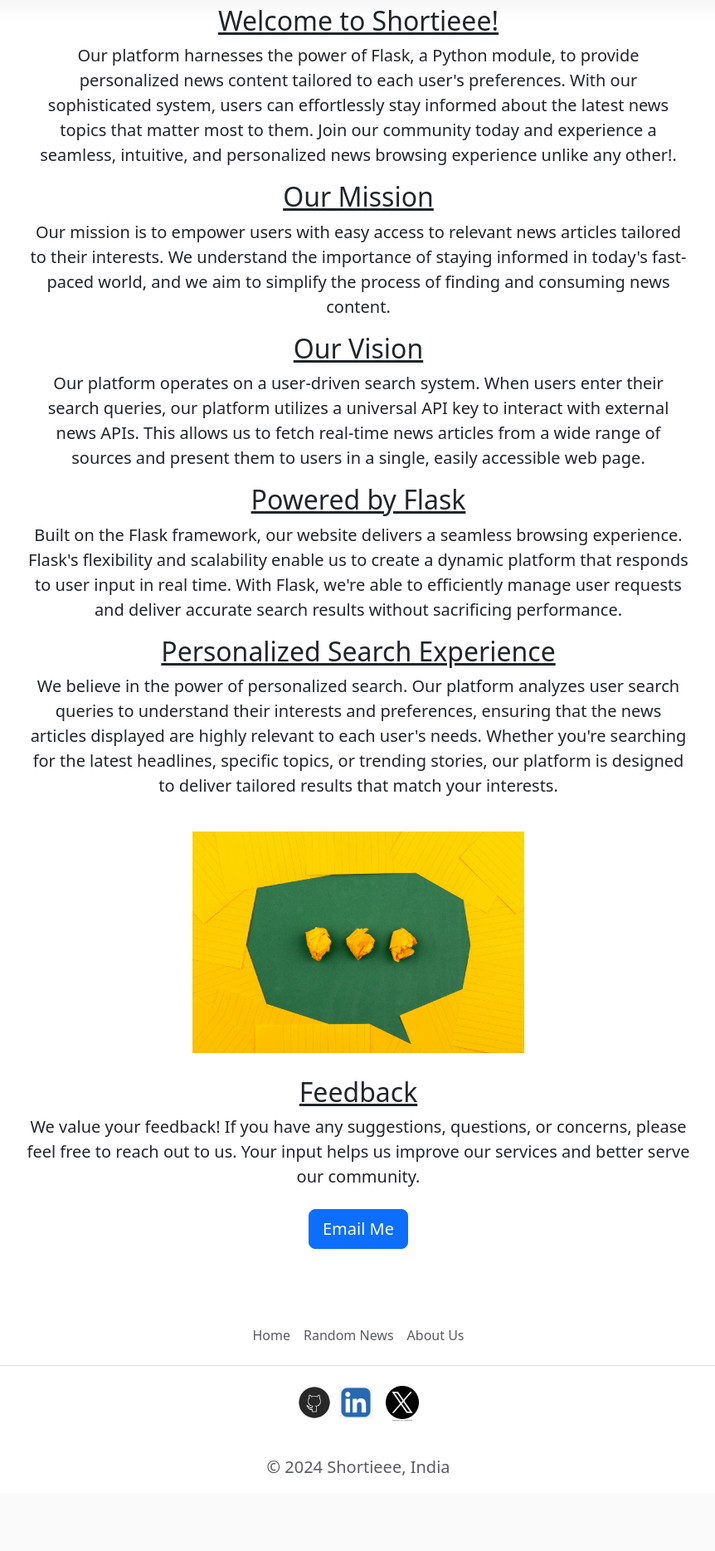
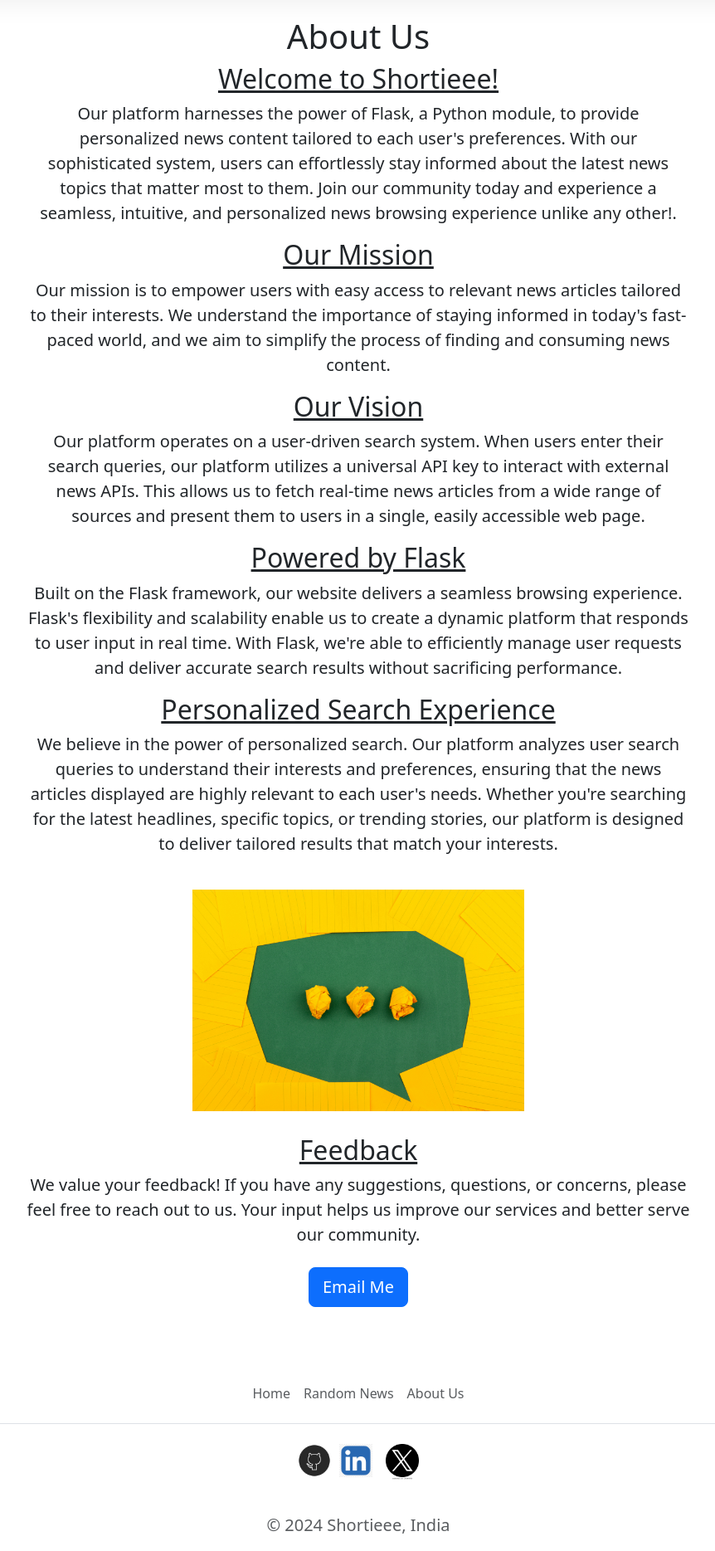
Before and after one commit to bandhan-majumder/Newz_Shortie, a Python web app: template templates/about.html in a window 1280 px wide. Shown: the part 118-1987 px from the top of the page at 83% size, without its empty margins (208-1070 px from the left). Before the commit the page ends 1896 px from the top, so only its background shows below. Run offline with Jinja, Linux system fonts and the light colour scheme; the template is opened without the code that fills it, so the values that code supplies are empty; some libraries are stand-ins or nearby versions.

Commit message:
Update about.html

```diff
--- a/templates/about.html
+++ b/templates/about.html
@@ -1,6 +1,6 @@
 {% extends "layout.html" %}
 {% block body %}
-<body>
+<body style="padding-top: 70px;">
 
     <div class="text-center" style="margin: 0 auto; padding: 20px;">
 
```
